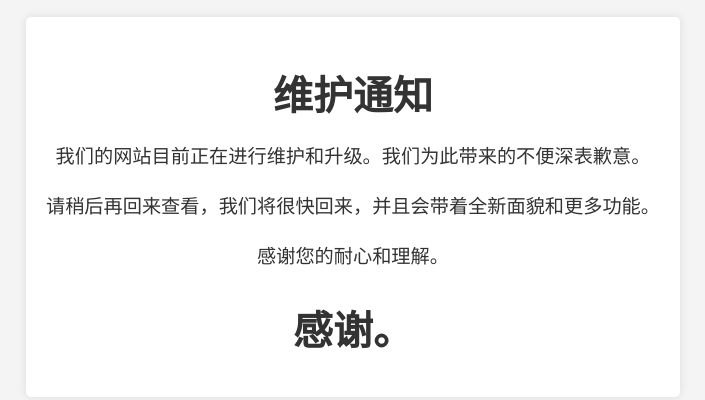
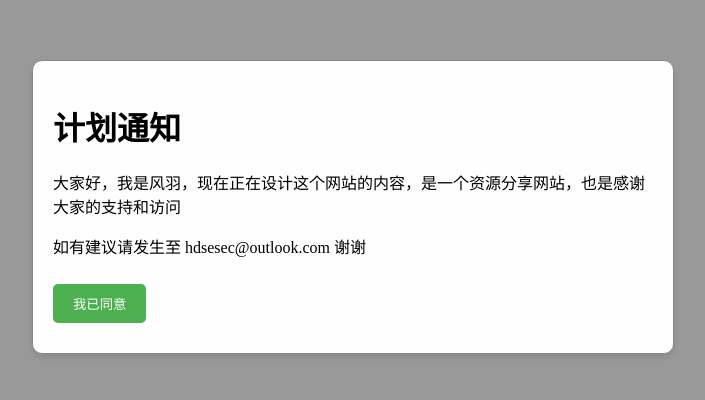
Before and after one commit to fengyutel/fengyutel.github.io, a plain HTML site: page index.html in a window 1280 px wide. Shown: the part 193-593 px from the top of the page, without its empty margins (287-992 px from the left). Drawn offline with Linux system fonts and the light colour scheme.

Commit message:
Update index.html

```diff
--- a/index.html
+++ b/index.html
@@ -1,44 +1,78 @@
 <!DOCTYPE html>
-<html lang="zh-CN">
+<html lang="en">
 <head>
 <meta charset="UTF-8">
-    <title>网站维护中</title>
+<meta name="viewport" content="width=device-width, initial-scale=1.0">
+<title>弹窗通知 —— 风羽工作室</title>
 <style>
-        body {
-            font-family: Arial, sans-serif;
-            background-color: #f4f4f4;
-            color: #333;
-            display: flex;
+  /* 弹窗样式 */
+  .modal {
+    display: flex; /* 直接显示 */
+    position: fixed;
+    z-index: 1;
+    left: 0;
+    top: 0;
+    width: 100%;
+    height: 100%;
+    overflow: auto;
+    background-color: rgba(0,0,0,0.4);
+    align-items: center;
     justify-content: center;
-            align-items: center;
-            height: 100vh;
-            margin: 0;
   }
-        .container {
-            text-align: center;
+
+  /* 弹窗内容样式 */
+  .modal-content {
+    background-color: #fefefe;
     padding: 20px;
-            background: #fff;
+    border: 1px solid #888;
+    width: 80%;
+    max-width: 600px;
+    border-radius: 10px;
+    box-shadow: 0 4px 6px rgba(0,0,0,0.1);
+  }
+
+  /* 按钮样式 */
+  .modal-button {
+    padding: 10px 20px;
+    margin: 10px 0;
+    border: none;
     border-radius: 5px;
-            box-shadow: 0 0 10px rgba(0,0,0,0.1);
+    background-color: #4CAF50;
+    color: white;
+    cursor: pointer;
   }
-        h1 {
-            font-size: 2.5em;
-            margin-bottom: 0.5em;
-        }
-        p {
-            font-size: 1.2em;
-            line-height: 1.6;
+
+  .modal-button:hover {
+    background-color: #45a049;
   }
 </style>
 </head>
 <body>
-    <div class="container">
-        <h1>维护通知</h1>
-        <p>我们的网站目前正在进行维护和升级。我们为此带来的不便深表歉意。</p>
-        <p>请稍后再回来查看，我们将很快回来，并且会带着全新面貌和更多功能。</p>
-        <p>感谢您的耐心和理解。</p>
-        <h1>感谢。</h1>
 
+<!-- 弹窗 -->
+<div id="myModal" class="modal">
+  <div class="modal-content">
+    <h1>计划通知</h1>
+    <p>大家好，我是风羽，现在正在设计这个网站的内容，是一个资源分享网站，也是感谢大家的支持和访问</p>
+    <p>如有建议请发生至 hdsesec@outlook.com   谢谢</p>
+    <!-- 同意按钮 -->
+    <button class="modal-button" id="agreeBtn">我已同意</button>
   </div>
+</div>
+
+<script>
+// 获取同意按钮
+var agreeBtn = document.getElementById("agreeBtn");
+
+// 点击同意按钮后执行的操作
+agreeBtn.onclick = function() {
+  // 弹出警告框
+  alert('谢谢支持🥰！');
+
+  // 跳转到新页面
+  window.location.href = 'wh.html';
+}
+</script>
+
 </body>
 </html>
```
Lines whose indentation alone changed are shown as unchanged.
